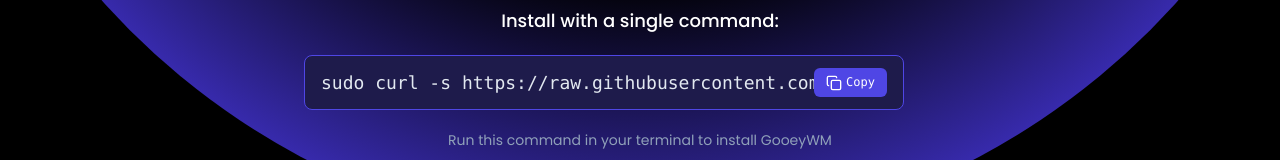
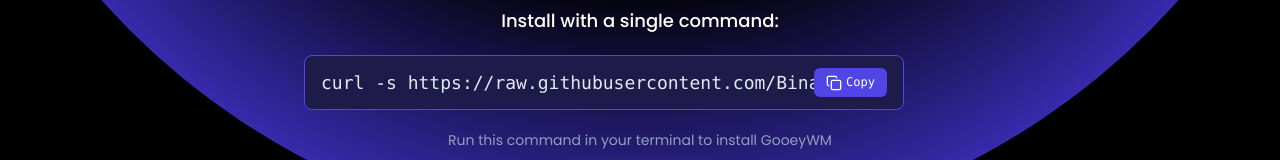
Before and after one commit to BinaryInkTN/GooeyDE, a website: page website/index.html in a window 1280 px wide. Shown: the part 433-593 px from the top of the page. Drawn offline with Linux system fonts and the light colour scheme.

Commit message:
fixed installer

```diff
--- a/website/index.html
+++ b/website/index.html
@@ -312,7 +312,7 @@
         <div class="w-full max-w-2xl mt-8 fade-in">
             <h3 class="text-center text-lg font-medium mb-4">Install with a single command:</h3>
             <div class="command-box">
-                <div class="command-text">sudo curl -s https://raw.githubusercontent.com/BinaryInkTN/GooeyDE/refs/heads/main/installer.sh | bash</div>
+                <div class="command-text">curl -s https://raw.githubusercontent.com/BinaryInkTN/GooeyDE/refs/heads/main/installer.sh | bash</div>
                 <button class="copy-btn" id="copy-command">
                     <svg xmlns="http://www.w3.org/2000/svg" width="16" height="16" viewBox="0 0 24 24" fill="none" stroke="currentColor" stroke-width="2" stroke-linecap="round" stroke-linejoin="round" class="lucide lucide-copy">
                         <rect width="14" height="14" x="8" y="8" rx="2" ry="2"/>
@@ -719,7 +719,7 @@
             </p>
             <div class="flex flex-wrap gap-4 mt-6">
                 <div class="command-box">
-                    <div class="command-text">sudo curl -s https://raw.githubusercontent.com/BinaryInkTN/GooeyDE/refs/heads/main/installer.sh | bash</div>
+                    <div class="command-text">curl -s https://raw.githubusercontent.com/BinaryInkTN/GooeyDE/refs/heads/main/installer.sh | bash</div>
                     <button class="copy-btn" id="copy-command">
                         <svg xmlns="http://www.w3.org/2000/svg" width="16" height="16" viewBox="0 0 24 24" fill="none" stroke="currentColor" stroke-width="2" stroke-linecap="round" stroke-linejoin="round" class="lucide lucide-copy">
                             <rect width="14" height="14" x="8" y="8" rx="2" ry="2"/>
@@ -777,7 +777,7 @@
 
             // Copy command functionality
             const copyButtons = document.querySelectorAll('.copy-btn');
-            const commandText = 'sudo curl -s https://raw.githubusercontent.com/BinaryInkTN/GooeyDE/refs/heads/main/installer.sh | bash';
+            const commandText = 'curl -s https://raw.githubusercontent.com/BinaryInkTN/GooeyDE/refs/heads/main/installer.sh | bash';
 
             copyButtons.forEach(button => {
                 button.addEventListener('click', function() {
```
Also changed, not shown: 1 other file.
